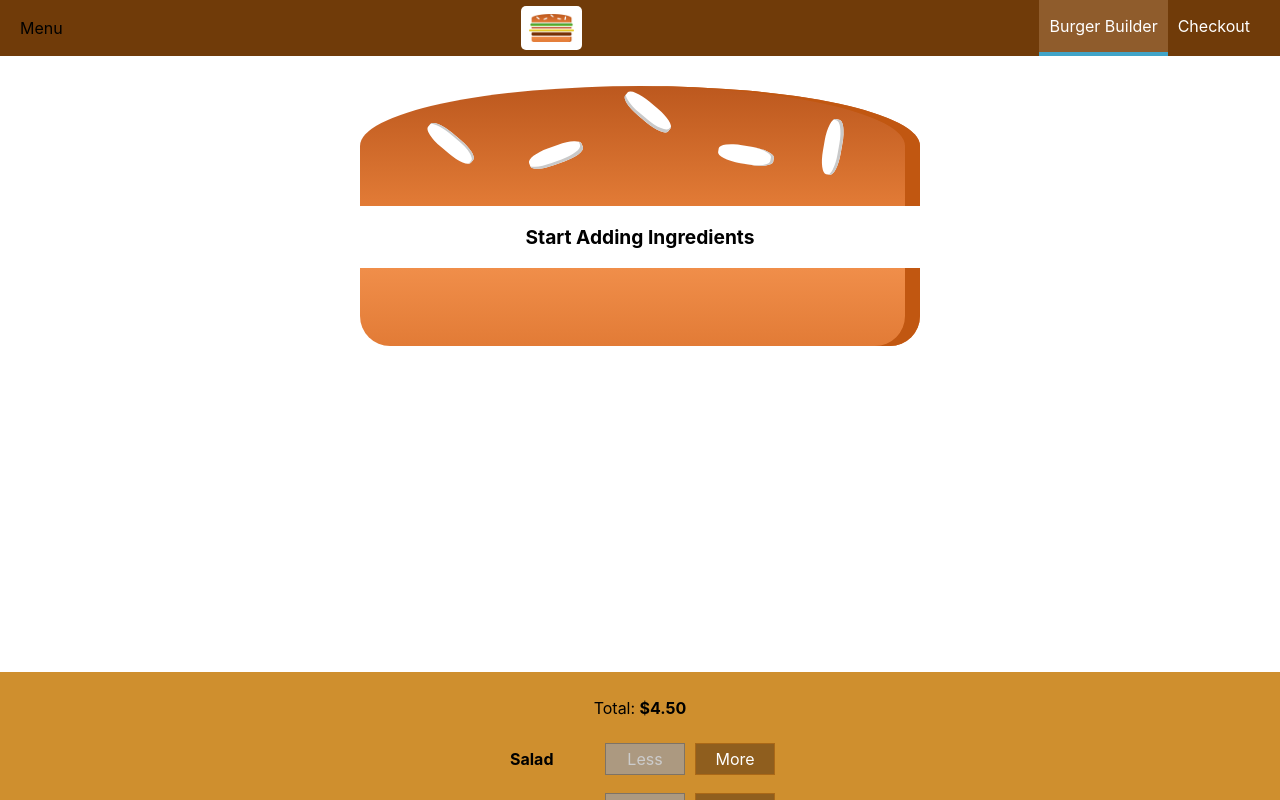
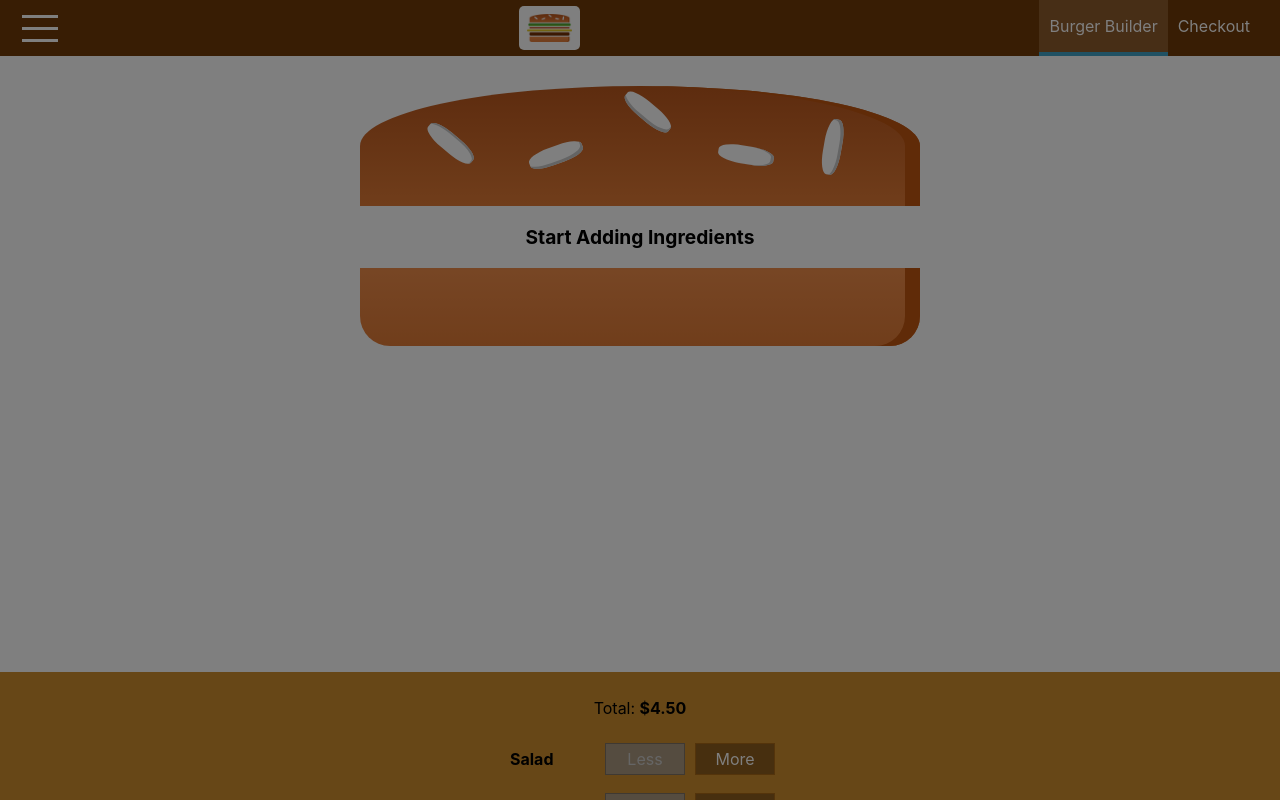
Before and after one commit to Kwarn/burger-builder, a React (Create React App) app: page / in a window 1280 px wide. Shown: the top 800 px of the page. Built offline with nearby package versions, Linux system fonts and the light colour scheme.

Commit message:
Sidedraw menu toggle added

```diff
--- a/src/components/Layout/Layout.js
+++ b/src/components/Layout/Layout.js
@@ -1,14 +1,31 @@
-import React from 'react'
+import React, { Component } from 'react'
 import classes from './Layout.module.css'
 import Toolbar from '../Navigation/Toolbar/Toolbar'
 import Sidedraw from '../Navigation/Sidedraw/Sidedraw'
 
-const layout = props => (
-  <>
-    <Toolbar/>
-    <Sidedraw/>
-    <main className={classes.Content}>{props.children}</main>
-  </>
-)
+class Layout extends Component {
+  state = {
+    showSideDraw: true,
+  }
 
-export default layout
+  sideDrawHandler = () => {
+    this.setState(prevState => {
+      return { showSideDraw: !prevState.showSideDraw }
+    })
+  }
+
+  render() {
+    return (
+      <>
+        <Toolbar toggleSideDraw={this.sideDrawHandler} />
+        <Sidedraw
+          open={this.state.showSideDraw}
+          toggle={this.sideDrawHandler}
+        />
+        <main className={classes.Content}>{this.props.children}</main>
+      </>
+    )
+  }
+}
+
+export default Layout
--- /dev/null
+++ b/src/components/Navigation/Sidedraw/Menu/Menu.js
@@ -0,0 +1,12 @@
+import React from 'react'
+import classes from './Menu.module.css'
+
+
+const menu = (props) => (
+  <div className={classes.MenuToggle} onClick={props.toggle}>
+    <div></div>
+    <div></div>
+    <div></div>
+  </div>
+)
+export default menu
--- /dev/null
+++ b/src/components/Navigation/Sidedraw/Menu/Menu.module.css
@@ -0,0 +1,23 @@
+.MenuToggle {
+  width: 40px;
+  height: 100%;
+  display: flex;
+  flex-flow: column;
+  justify-content: space-around;
+  align-items: center;
+  padding: 10px 0;
+  box-sizing: border-box;
+  cursor: pointer;
+}
+
+.MenuToggle div {
+  width: 90%;
+  height: 3px;
+  background-color: white;
+}
+
+@media (min-width: 500px) {
+  .DrawerToggle {
+      display: none;
+  }
+}
--- a/src/components/Navigation/Sidedraw/Sidedraw.js
+++ b/src/components/Navigation/Sidedraw/Sidedraw.js
@@ -2,19 +2,25 @@ import React from 'react'
 import Logo from '../../Logo/Logo'
 import NavigationItems from '../NavigationItems/NavigationItems'
 import classes from './Sidedraw.module.css'
+import Backdrop from '../../UI/Backdrop/Backdrop'
 
-const sideDraw = (props) => {
-
-  return(
-
-    <div className={classes.Sidedraw}>
-      <div className={classes.Logo}>
-      <Logo/>
+const sideDraw = props => {
+  let attachedClasses = [classes.Sidedraw, classes.Close]
+  if (props.open) {
+    attachedClasses = [classes.Sidedraw, classes.Open]
+  }
+  return (
+    <>
+    <Backdrop show={props.open} toggle={props.toggle}/>
+      <div className={attachedClasses.join(" ")}>
+        <div className={classes.Logo}>
+          <Logo />
+        </div>
+        <nav>
+          <NavigationItems />
+        </nav>
       </div>
-      <nav>
-        <NavigationItems/>
-      </nav>
-    </div>
+    </>
   )
 }
 
--- a/src/components/Navigation/Toolbar/Toolbar.js
+++ b/src/components/Navigation/Toolbar/Toolbar.js
@@ -2,10 +2,11 @@ import React from 'react'
 import classes from './Toolbar.module.css'
 import Logo from '../../Logo/Logo'
 import NavigationItems from '../NavigationItems/NavigationItems'
+import Menu from '../Sidedraw/Menu/Menu'
 
 const toolbar = props => (
   <header className={classes.Toolbar}>
-    <div>Menu</div>
+    <Menu toggle={props.toggleSideDraw}/>
     <div className={classes.Logo}>
       <Logo />
     </div>
```
